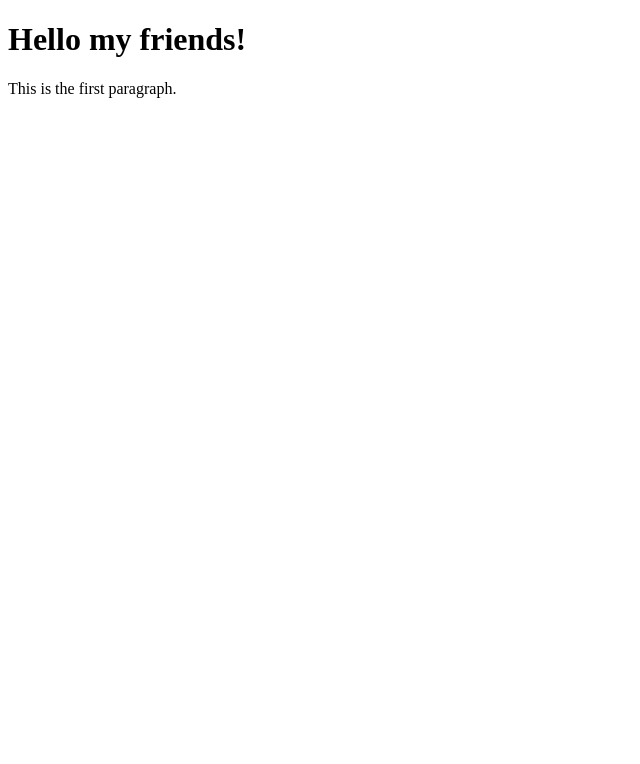
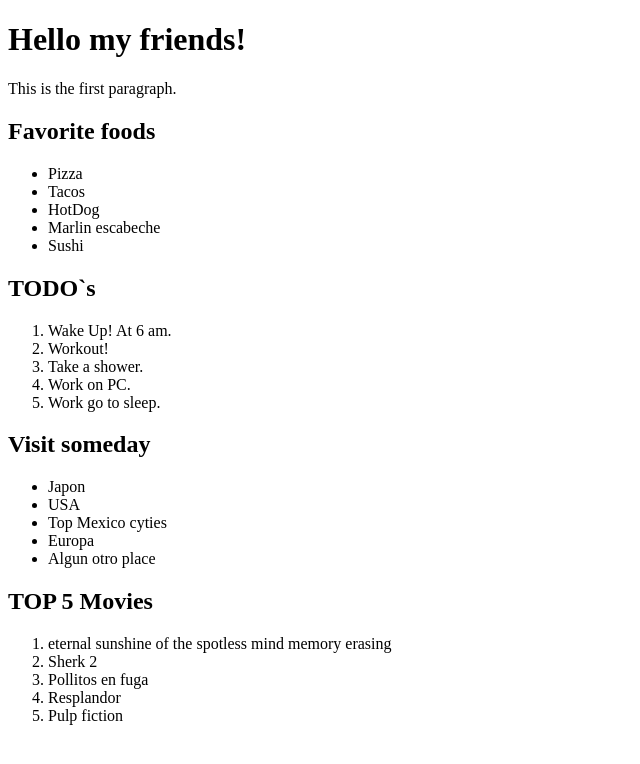
Before and after one commit to BrianDavidGil/git_test, a plain HTML site: page index.html in a window 1280 px wide. Shown: the whole page, without its empty margins (0-640 px from the left). Drawn offline with Linux system fonts and the light colour scheme.

Commit message:
Create UL and OL elements

```diff
--- a/index.html
+++ b/index.html
@@ -8,5 +8,45 @@
 <body>
     <h1>Hello my friends!</h1>
     <p>This is the first paragraph.</p>
+    <div>
+        <h2>Favorite foods</h2>
+        <ul>
+            <li>Pizza</li>
+            <li>Tacos</li>
+            <li>HotDog</li>
+            <li>Marlin escabeche</li>
+            <li>Sushi</li>
+        </ul>
+    </div>
+    <div>
+        <h2>TODO`s</h2>
+        <ol>
+            <li>Wake Up! At 6 am.</li>
+            <li>Workout!</li>
+            <li>Take a shower.</li>
+            <li>Work on PC.</li>
+            <li>Work go to sleep.</li>
+        </ol>
+    </div>
+    <div>
+        <h2>Visit someday</h2>
+        <ul>
+            <li>Japon</li>
+            <li>USA</li>
+            <li>Top Mexico cyties</li>
+            <li>Europa</li>
+            <li>Algun otro place</li>
+        </ul>
+    </div>
+    <div>
+        <h2>TOP 5 Movies</h2>
+        <ol>
+            <li>eternal sunshine of the spotless mind memory erasing</li>
+            <li>Sherk 2</li>
+            <li>Pollitos en fuga</li>
+            <li>Resplandor</li>
+            <li>Pulp fiction</li>
+        </ol>
+    </div>
 </body>
 </html>
```
